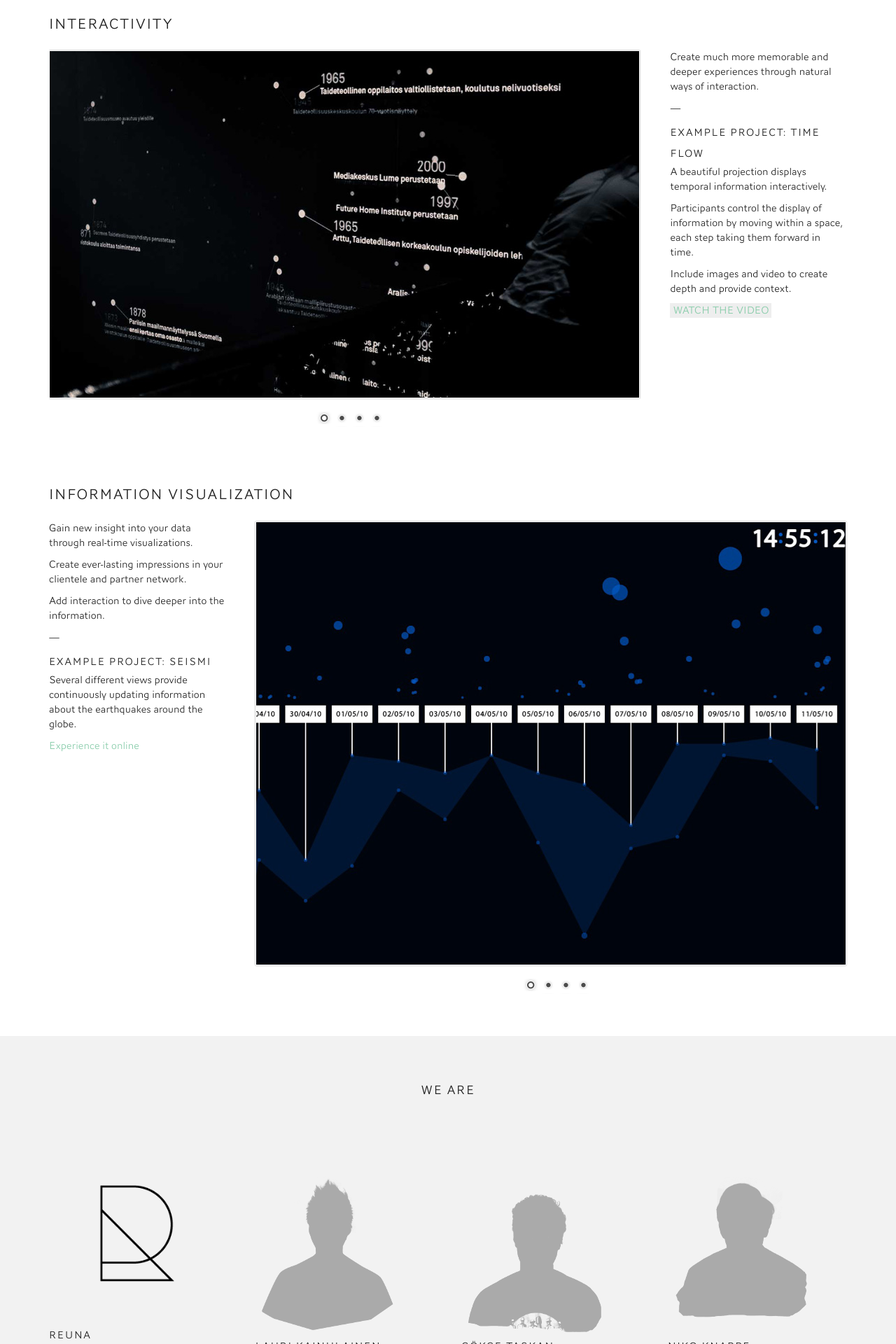
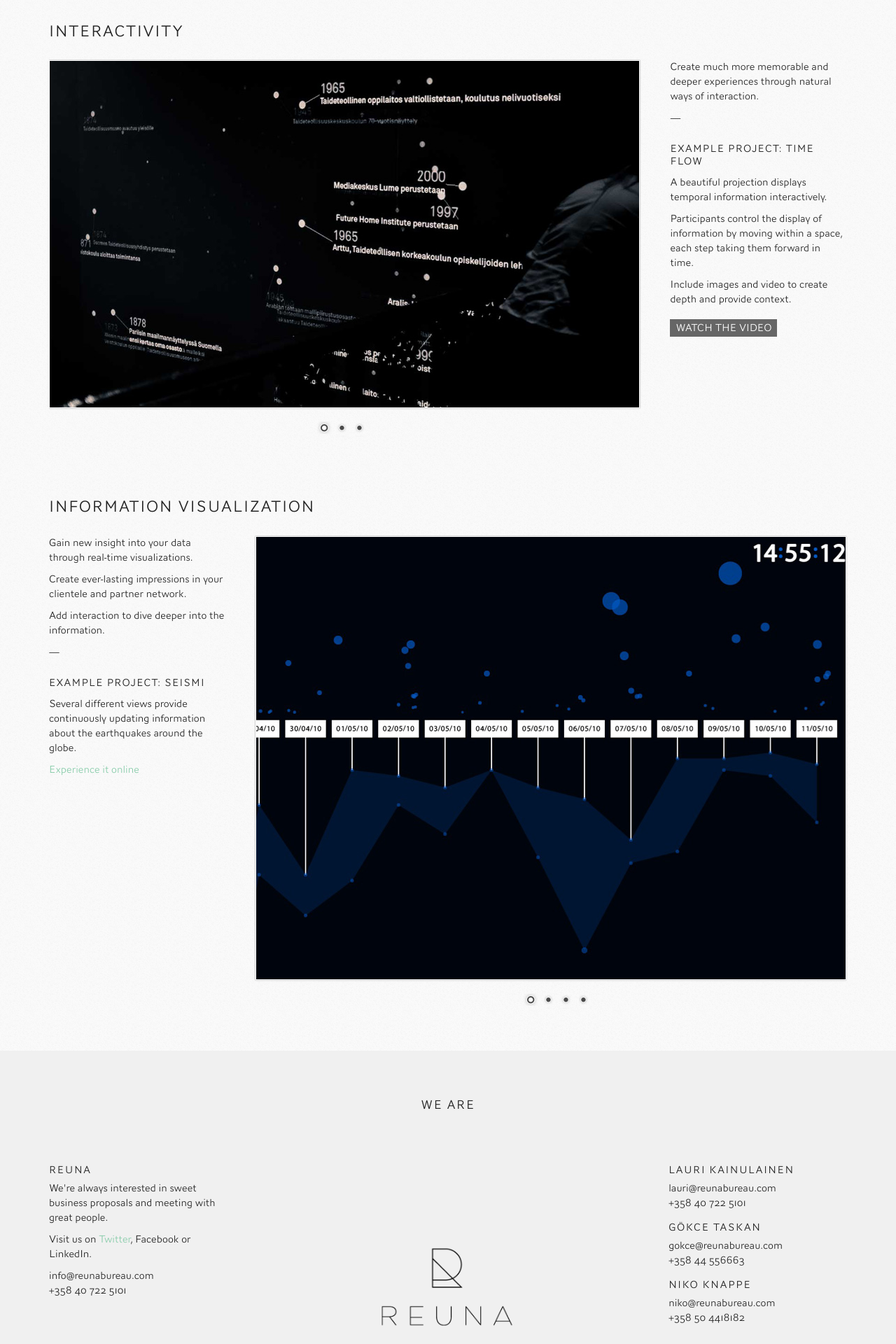
Before and after one commit to luopio/rrrrr, a PHP site: page / in a window 1280 px wide. Shown: the part 1400-3320 px from the top of the page at 70% size. Run offline with PHP 8.4, Linux system fonts and the light colour scheme.

Commit message:
changes to footer

```diff
--- a/v3_website/css/styles.css
+++ b/v3_website/css/styles.css
@@ -8,38 +8,40 @@
     font-weight:normal; font-style:normal;
 }
 
-body { background:#fff; color:#222; font:normal normal 15px/1.4 'AWConquerorSansLight', 'Lucida Grande', Arial, sans-serif;}
+body {background:#fff url('../images/bg-1.png'); color:#222; font:normal normal 15px/1.4 'AWConquerorSansLight', 'Lucida Grande', Arial, sans-serif;}
 
 a {text-decoration:none; color:#8ca;}
 a:hover {color:#9db;}
 a.page-link {display:inline-block; height:3em; clear:both;}
 a.hilight {color:#8ca;}
-a.colorbox-video { text-transform: uppercase; background: #eee; padding: 2px 4px;}
+.colorbox-video a { text-transform:uppercase; background:#666; color:#fff; padding:4px 8px;}
+p.colorbox-video { margin-top:20px;}
 
 h1, h2, h3, h4 {font:normal normal 15px/2 'AWConquerorSansLight', 'Lucida Grande'; text-transform:uppercase; letter-spacing:1.5px;}
-h1 {font-size:21px; line-height:3.5;}
+h1 {font-size:23px; line-height:3.5;}
 h2 {font-size:18px;}
 h3 {font-size:15px;}
+h4 {font-size:15px; line-height:1.2; letter-spacing:1.1px; margin:25px 0 10px 0;}
 p {margin-bottom:10px;}
 
 canvas#landing-canvas {height:400px; width:100%; position:absolute; top:80px; left:0; z-index:10; background:none;}
 
 /* top nav */
 .navigation {background:#fff; background:rgba(255,255,255,0.98); font:normal normal 13px/1 'AWConquerorSansLight'; text-transform:uppercase; letter-spacing:1.2px; position:fixed; z-index:1000; top:0; left:0; width:100%;}
-.navigation img#logo {padding:13px 0 0 0;}
+.navigation img#logo {padding:13px 0 0 0;margin:0;}
 nav ul {padding:25px 0;}
 nav ul li {display:inline; list-style-type:circle; color:#06c; padding-right:40px;}
 nav ul li a {text-decoration:none; color:#222;}
 
 /* pages */
 div.landing-page {margin:4em 0;}
-div.contact-page {min-height:20em; background:#f2f2f2; padding-bottom:15em;}
+div.contact-page {min-height:20em; background:#f0f0f0; padding-bottom:12em;}
 div.contact-page h2 {text-align:center;margin:60px 0;}
 div.slogan {margin:60px 0; text-align:center; letter-spacing:2px;}
 div.slogan h1 {font-size:26px; line-height:2; padding-right:130px;padding-left:130px;}
 div.slogan h2 {font-size:22px; line-height:3; color:#ccc;}
 
-div.nivo-caption { text-align: center; text-transform: uppercase; font:normal normal 2em/1.4 'AWConquerorSansLight', 'Lucida Grande', Arial, sans-serif; }
+div.nivo-caption { text-align:center; text-transform:uppercase; font:normal normal 2em/1.4 'AWConquerorSansLight', 'Lucida Grande', Arial, sans-serif; }
 
 /* ============================= */
 /* ! Layout for mobile version   */
@@ -56,9 +58,4 @@ body { }
 
 @media only screen and (-webkit-min-device-pixel-ratio: 2) {
 
-/*	.logo {
-		background: url(logo2x.jpg) no-repeat;
-		background-size: 212px 303px;
-	}*/
-
 }
--- a/v3_website/index.html
+++ b/v3_website/index.html
@@ -44,9 +44,6 @@
         <div class="twelvecol slogan">
             <canvas id="landing-canvas"></canvas>
             <h1>We design and build unforgettable <a class="hilight" href="#interactivity">interactive experiences</a> that blend <a class="hilight" href="#surfaces">visually rich art</a> with <a class="hilight" href="#infovis">enlightening information</a>.</h1>
-            <!-- <h2>
-                &mdash;
-            </h2>-->
             <h2>We are the masters of creative code</h2>
             <p>[HORSIE + R = UNICORN MAGIC!]</p>
         </div>
@@ -79,7 +76,7 @@
             <p>Combine an <b>unlimited</b> number of screens and projections to give your content the visibility it deserves.</p>
             <p>Serve <b>any content</b> from videos to images to dynamic text and interactive visuals.</p>
             <p>Capture the attention of your audience and lift central parts of your content up by <b>synchronously</b> playing them on all the screens.</p>
-            <p><a class="colorbox-video" href="http://player.vimeo.com/video/33879563?autoplay=1">Watch the video</a></p>
+            <p class="colorbox-video"><a href="http://player.vimeo.com/video/33879563?autoplay=1">Watch the video</a></p>
         </div>
         <div class="slider-wrapper theme-default ninecol last">
             <div class="ribbon"></div>
@@ -87,9 +84,7 @@
                 <img src="images/contentflow-1.jpg" alt="" />
                 <img src="images/contentflow-2.jpg" alt="" />
                 <img src="images/contentflow-3.jpg" alt="" />
-                <a class="nivo-video-link" href="http://player.vimeo.com/video/33879563?autoplay=1">
-                    <img src="images/content-flow-screenie.png" alt="Watch the video" />
-                </a>
+                <!-- <img src="images/content-flow-screenie.png" alt="Watch the video on vimeo" title="#contentflow-video-htmlcaption" /> -->
             </div>
             <!-- <div id="contentflow-video-htmlcaption" class="nivo-html-caption">
                 <span data-href="http://player.vimeo.com/video/33879563?autoplay=1">Watch the video</b>
@@ -113,9 +108,7 @@
                 <img src="images/timeflow-1.jpg" alt="" />
                 <img src="images/timeflow-2.jpg" alt="" />
                 <img src="images/timeflow-3.jpg" alt="" />
-                <a class="nivo-video-link" href="http://player.vimeo.com/video/33879089?autoplay=1">
-                    <img src="images/time-flow-screenie.png" alt="Watch the video" />
-                </a>
+                <!-- <img id="timeflow-screenie" src="images/time-flow-screenie.png" alt="Watch the video on vimeo" title="#timeflow-video-htmlcaption" /> -->
             </div>
             <!-- <div id="timeflow-video-htmlcaption" class="nivo-html-caption">
                 <span data-href="http://player.vimeo.com/video/33879089?autoplay=1">Watch the video</b>
@@ -129,7 +122,7 @@
             <p>A beautiful projection displays temporal information interactively.</p>
             <p>Participants control the display of information by moving within a space, each step taking them forward in time.</p>
             <p>Include images and video to create depth and provide context.</p>
-            <p><a class="colorbox-video" href="http://player.vimeo.com/video/33879089?autoplay=1">Watch the video</a></p>
+            <p class="colorbox-video"><a href="http://player.vimeo.com/video/33879089?autoplay=1">Watch the video</a></p>
         </div>
     </div>
 </div>
@@ -170,7 +163,7 @@
             <h2>We are</h2>
         </div>
     </div>
-    <div class="row">
+    <!--<div class="row">
         <div class="threecol">
             <img src="images/reuna-logo.png" alt="REUNA BUREAU" />
             <h3>REUNA</h3>
@@ -197,6 +190,29 @@
             <p>niko@reunabureau.com<br />
                 +358 50 4418182</p>
         </div>
+    </div>-->
+    <div class="row">
+        <div class="threecol">
+            <h3>REUNA</h3>
+            <p>We're always interested in sweet business proposals and meeting with great people.</p>
+            <p>Visit us on <a href="http://twitter.com/reunabureau">Twitter</a>, Facebook or LinkedIn.</p>
+            <p>info@reunabureau.com<br />
+                +358 40 722 5101</p>
+        </div>
+        <div class="sixcol" style="text-align:center;">
+            <img src="images/aboutcontact-1.png" alt="Reuna" />
+        </div>
+        <div class="threecol last">
+            <h3>Lauri Kainulainen</h3>
+            <p>lauri@reunabureau.com<br />
+                +358 40 722 5101</p>
+            <h3>G&ouml;kce Taskan</h3>
+            <p>gokce@reunabureau.com<br />
+                +358 44 556663</p>
+            <h3>Niko Knappe</h3>
+            <p>niko@reunabureau.com<br />
+                    +358 50 4418182</p>
+        </div>
     </div>
 </div>
 
@@ -205,6 +221,7 @@
 <script type="text/javascript" src="js/libs/jquery.colorbox-min.js"></script>
 <script type="text/javascript">
 $(window).load(function() {
+    $('#surfaces-carousel,#interactivity-carousel,#infovis-carousel').nivoSlider(
         /*
         // nivo slider is quite unflexible with event handlers. it also prevents attaching event handlers
         // to the html elements inside its captions. travelling and finding attr value like below is possible,
@@ -221,41 +238,7 @@ $(window).load(function() {
             }
         }
         */
-
-    var params = {
-                    // effect: 'slideInRight,fade',
-                    pauseTime: 4000,
-                    slices: 6, // For slice animations
-                    boxCols: 4, // For box animations
-                    boxRows: 2, // For box animations
-                  };
-
-    $('#surfaces-carousel,#interactivity-carousel,#infovis-carousel').nivoSlider(params);
-
-    pauseNivo('#surfaces-carousel')
-    pauseNivo('#interactivity-carousel')
-    pauseNivo('#infovis-carousel')
-
-    function pauseNivo(elem) {
-        with($(elem).data('nivoslider')) {
-            //echo($(elem).data('nivoslider'))
-            //vars.paused = true;
-            //clearInterval( timer );
-            //timer = '';
-            stop()
-        }
-    }
-    function resumeNivo(elem) {
-        with($(elem).data('nivoslider')) {
-            vars.paused = false;
-            //Restart the timer
-            if(timer == '' && !settings.manualAdvance){
-                timer = setInterval(function(){ nivoRun(slider, kids, settings, false); }, settings.pauseTime);
-            }
-        }
-    };
-
-    $('a.nivo-video-link').colorbox({transition: "fade", iframe: true, width: "90%", height: "90%"});
+    );
 
     $('a.colorbox-video').colorbox({transition: "fade", iframe: true, width: "90%", height: "90%"});
 
@@ -288,13 +271,20 @@ $(window).load(function() {
             if(n - lastDrawTime > 100) {
                 lastDrawTime = n;
 
+                /*
+                reuna.canvas.setColor(255, 255, 255, 0.8);
+                reuna.canvas.rect(  0,
+                                    0,
+                                    reuna.canvas.getWidth(),
+                                    reuna.canvas.getHeight());
+                */
                 reuna.canvas.setColor(0, 0, 0, 1);
                 for(var i = 0; i < clickPlaces.length; i++) {
                     //reuna.canvas.setColor(255 * reuna.canvas.random(),
                     //        255 * reuna.canvas.random(),
                     //        255 * reuna.canvas.random());
                     // reuna.canvas.setColor(255, 255, 255, 1.0);
-                    // TODO: add into lib somehow...
+                    /* TODO: add into lib somehow... */
                     reuna.canvas._ctx.clearRect(  Math.round(clickPlaces[i][0]) * w + w/2,
                                         Math.round(clickPlaces[i][1]) * h + h/2,
                                         w,
```
